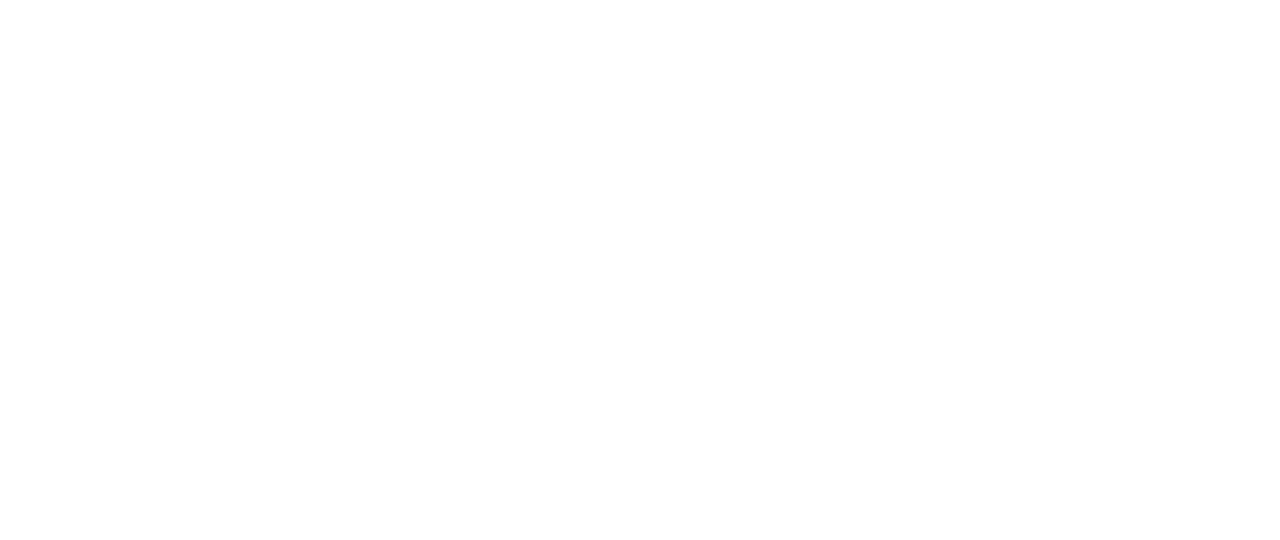
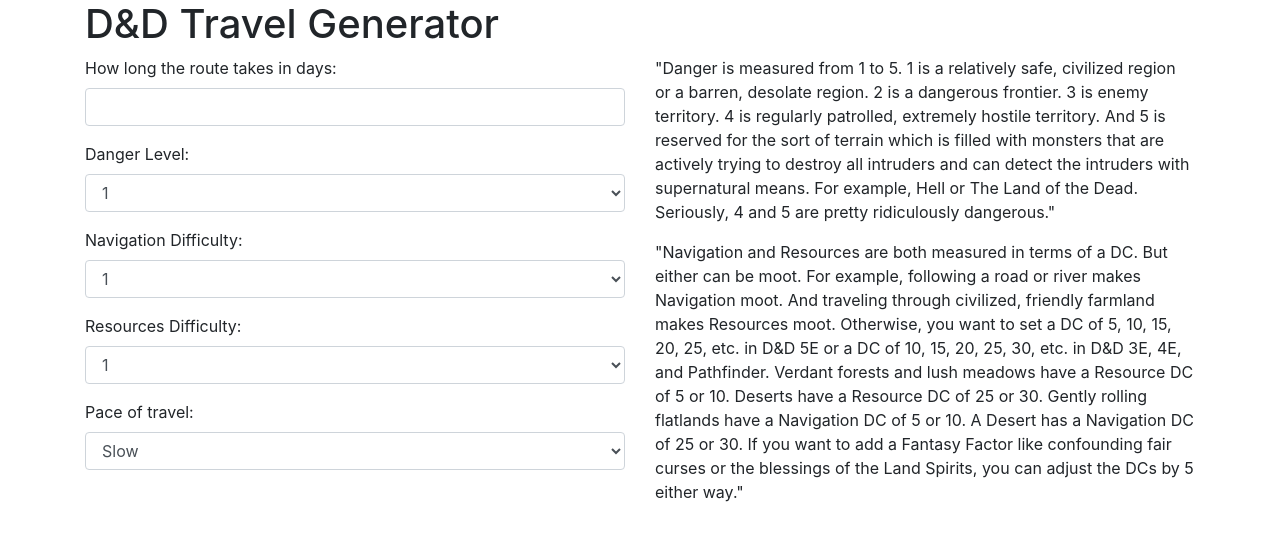
Before and after one commit to ajz003/dnd-travel, a plain HTML site: page public/index.html in a window 1280 px wide. Drawn offline with nearby package versions, Linux system fonts and the light colour scheme.

Commit message:
start wireframe index.html

```diff
--- a/public/assets/js/main.js
+++ b/public/assets/js/main.js
@@ -0,0 +1 @@
+Morning, Afternoon, Evening, Dusk, Midnight, Predawn
--- a/public/index.html
+++ b/public/index.html
@@ -1,28 +1,107 @@
 <!DOCTYPE html>
 <html>
+
 <head>
     <meta charset="utf-8" />
     <meta http-equiv="X-UA-Compatible" content="IE=edge">
     <title>Page Title</title>
     <meta name="viewport" content="width=device-width, initial-scale=1">
-    <link rel="stylesheet" href="https://stackpath.bootstrapcdn.com/bootstrap/4.1.3/css/bootstrap.min.css" integrity="sha384-MCw98/SFnGE8fJT3GXwEOngsV7Zt27NXFoaoApmYm81iuXoPkFOJwJ8ERdknLPMO" crossorigin="anonymous">
+    <link rel="stylesheet" href="https://stackpath.bootstrapcdn.com/bootstrap/4.1.3/css/bootstrap.min.css" integrity="sha384-MCw98/SFnGE8fJT3GXwEOngsV7Zt27NXFoaoApmYm81iuXoPkFOJwJ8ERdknLPMO"
+        crossorigin="anonymous">
     <link rel="stylesheet" type="text/css" media="screen" href="assets/css/style.css" />
-    <script
-    src="https://code.jquery.com/jquery-3.3.1.js"
-    integrity="sha256-2Kok7MbOyxpgUVvAk/HJ2jigOSYS2auK4Pfzbm7uH60="
-    crossorigin="anonymous"></script>
-<script src="https://cdnjs.cloudflare.com/ajax/libs/popper.js/1.14.3/umd/popper.min.js" integrity="sha384-ZMP7rVo3mIykV+2+9J3UJ46jBk0WLaUAdn689aCwoqbBJiSnjAK/l8WvCWPIPm49" crossorigin="anonymous"></script>
-<script src="https://stackpath.bootstrapcdn.com/bootstrap/4.1.3/js/bootstrap.min.js" integrity="sha384-ChfqqxuZUCnJSK3+MXmPNIyE6ZbWh2IMqE241rYiqJxyMiZ6OW/JmZQ5stwEULTy" crossorigin="anonymous"></script>
+    <script src="https://code.jquery.com/jquery-3.3.1.js" integrity="sha256-2Kok7MbOyxpgUVvAk/HJ2jigOSYS2auK4Pfzbm7uH60="
+        crossorigin="anonymous"></script>
+    <script src="https://cdnjs.cloudflare.com/ajax/libs/popper.js/1.14.3/umd/popper.min.js" integrity="sha384-ZMP7rVo3mIykV+2+9J3UJ46jBk0WLaUAdn689aCwoqbBJiSnjAK/l8WvCWPIPm49"
+        crossorigin="anonymous"></script>
+    <script src="https://stackpath.bootstrapcdn.com/bootstrap/4.1.3/js/bootstrap.min.js" integrity="sha384-ChfqqxuZUCnJSK3+MXmPNIyE6ZbWh2IMqE241rYiqJxyMiZ6OW/JmZQ5stwEULTy"
+        crossorigin="anonymous"></script>
 
 </head>
+
 <body>
+
+    <div class="container">
+        <div class="row">
+            <div class="col">
+                <h1>D&D Travel Generator</h1>
+            </div>
+        </div>
+        <div class="row">
+            <div class="col">
+
+                <form>
+
+                    <div class="form-group">
+                        <label for="days">How long the route takes in days:</label>
+                        <input type="number" class="form-control" id="days">
+                    </div>
+
+                    <div class="form-group">
+                            <label for="danger">Danger Level:</label>
+                            <select class="form-control" id="danger">
+                                <option>1</option>
+                                <option>2</option>
+                                <option>3</option>
+                                <option>4</option>
+                                <option>5</option>
+                                <option>6</option>
+                            </select>
+                        </div>
+
+                        <div class="form-group">
+                                <label for="navigation">Navigation Difficulty:</label>
+                                <select class="form-control" id="navigation">
+                                    <option>1</option>
+                                    <option>2</option>
+                                    <option>3</option>
+                                    <option>4</option>
+                                    <option>5</option>
+                                    <option>6</option>
+                                </select>
+                            </div>
+
+
+                            <div class="form-group">
+                                    <label for="resources">Resources Difficulty:</label>
+                                    <select class="form-control" id="resources">
+                                        <option>1</option>
+                                        <option>2</option>
+                                        <option>3</option>
+                                        <option>4</option>
+                                        <option>5</option>
+                                        <option>6</option>
+                                    </select>
+                                </div>
+
+
+
+                    <div class="form-group">
+                        <label for="pace">Pace of travel:</label>
+                        <select class="form-control" id="pace">
+                            <option>Slow</option>
+                            <option>Medium</option>
+                            <option>Fast</option>
+                        </select>
+                    </div>
+
+                </form>
+            </div>
+            <div class="col">
+                    <p>"Danger is measured from 1 to 5. 1 is a relatively safe, civilized region or a barren, desolate region. 2 is a dangerous frontier. 3 is enemy territory. 4 is regularly patrolled, extremely hostile territory. And 5 is reserved for the sort of terrain which is filled with monsters that are actively trying to destroy all intruders and can detect the intruders with supernatural means. For example, Hell or The Land of the Dead. Seriously, 4 and 5 are pretty ridiculously dangerous."</p>
+
+                    <p>
+                    "Navigation and Resources are both measured in terms of a DC. But either can be moot. For example, following a road or river makes Navigation moot. And traveling through civilized, friendly farmland makes Resources moot. Otherwise, you want to set a DC of 5, 10, 15, 20, 25, etc. in D&D 5E or a DC of 10, 15, 20, 25, 30, etc. in D&D 3E, 4E, and Pathfinder. Verdant forests and lush meadows have a Resource DC of 5 or 10. Deserts have a Resource DC of 25 or 30. Gently rolling flatlands have a Navigation DC of 5 or 10. A Desert has a Navigation DC of 25 or 30. If you want to add a Fantasy Factor like confounding fair curses or the blessings of the Land Spirits, you can adjust the DCs by 5 either way."
+                    </p>
+
+                    </div>
+        </div>
+    </div>
 
 
 
 
 
+    <script src="assets/js/main.js"></script>
+</body>
 
-
-<script src="assets/js/main.js"></script>
-</body>
 </html>
```
